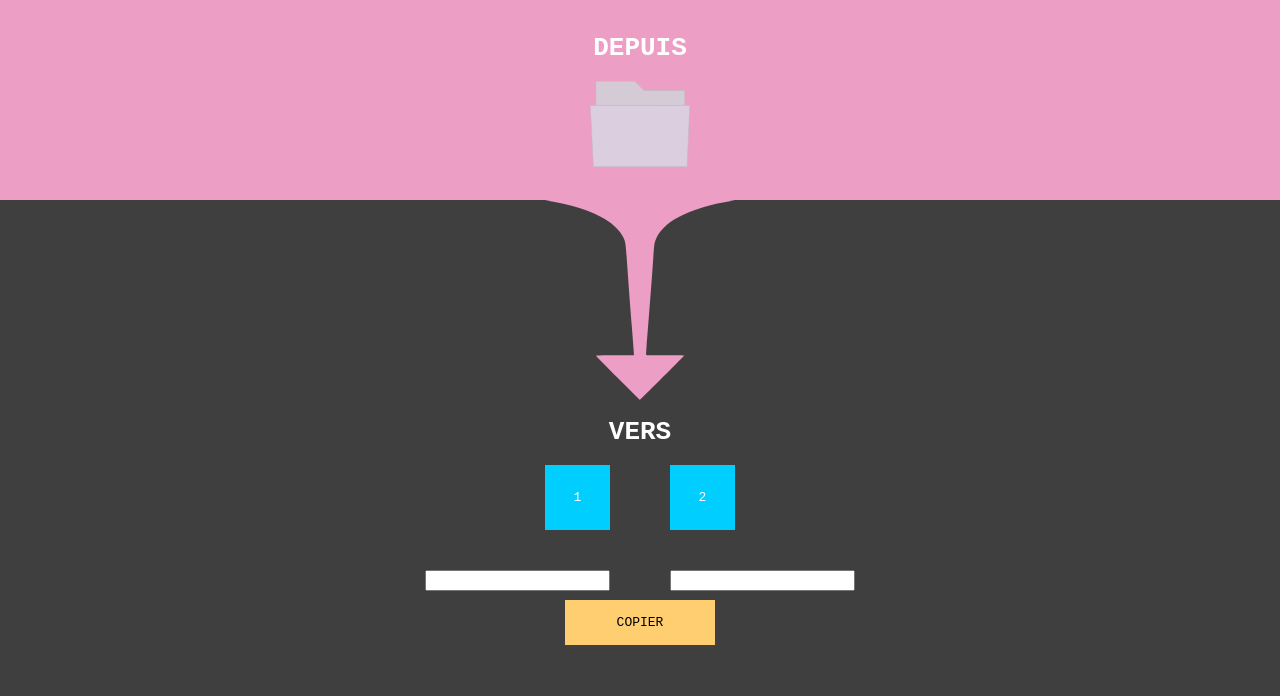
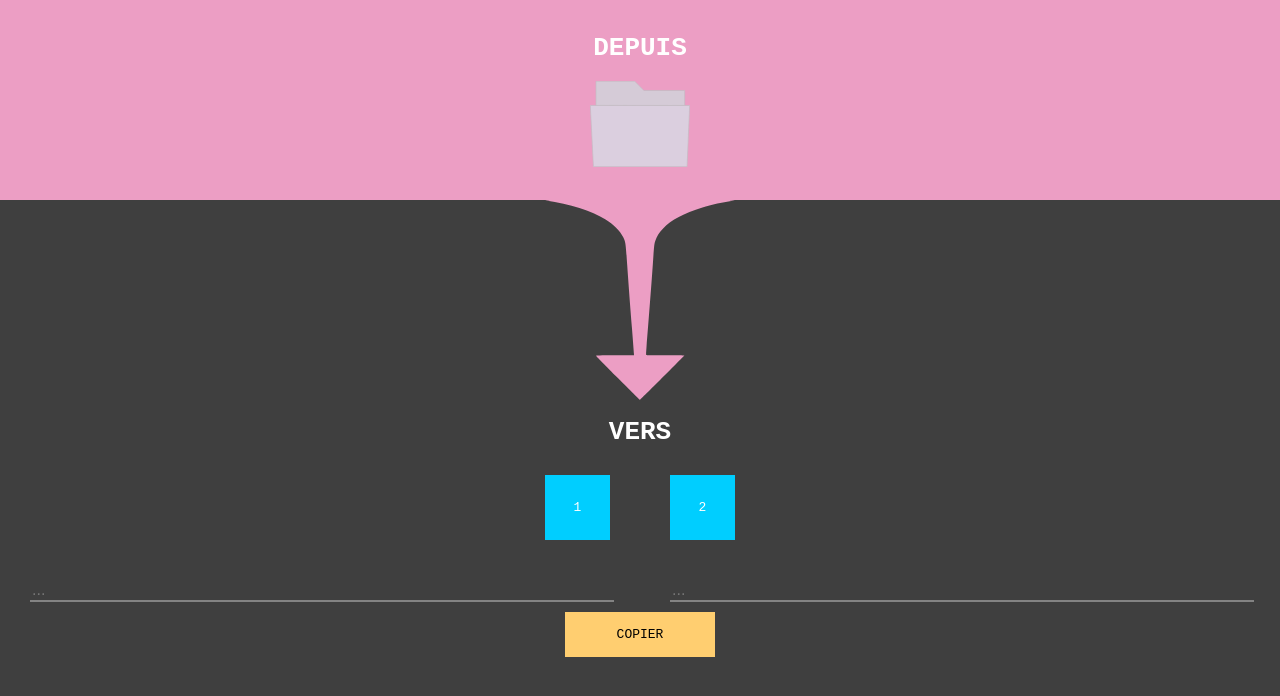
Before and after one commit to fossabot/Hozon, a website: page src/index.html in a window 1280 px wide. Drawn offline with Linux system fonts and the light colour scheme.

Commit message:
Style les input

```diff
--- a/src/index.html
+++ b/src/index.html
@@ -87,7 +87,7 @@
           <a class="copy-button" id="dest-button-one" onclick="getDestOne()">1</a>
           <div class="copy-path">
             <form>
-              <input id="copy-path-one" type="text" value=""/>
+              <input id="copy-path-one" type="text" value="" placeholder="..."/>
             </form>
           </div>
         </div>
@@ -95,7 +95,7 @@
           <a class="copy-button" id="dest-button-two" onclick="getDestTwo()">2</a>
           <div class="copy-path">
             <form>
-              <input id="copy-path-two" type="text" value="" />
+              <input id="copy-path-two" type="text" value="" placeholder="..." />
             </form>
           </div>
         </div>
--- a/src/main.css
+++ b/src/main.css
@@ -1,7 +1,7 @@
 .flex-container,
 body,
 html {
-  height: 100%;
+  min-height: 100vh;
 }
 
 body {
@@ -50,9 +50,25 @@ h1 {
   justify-content: center;
 }
 
+input{
+  min-width: 100%;
+  background: none;
+  color: #fff;
+  font-size: 1em;
+  border-width: 0 0 2px 0;
+  border-color: #2f2f2f;
+  transition: all .2s;
+}
+
+input:active, input:focus{
+  border-color: #00ceff;
+  outline: none;
+  transition: all .2s;
+}
+
 .copy-container > div {
   width  : 50%;
-  padding: 0 30px;
+  padding: 10px 30px;
 }
 
 .copy-container > div:first-child {
@@ -107,6 +123,7 @@ h1 {
   color         : #000;
   width         : 100px;
   align-self    : center;
+  font-size: 1em;
 }
 
 a {
```
